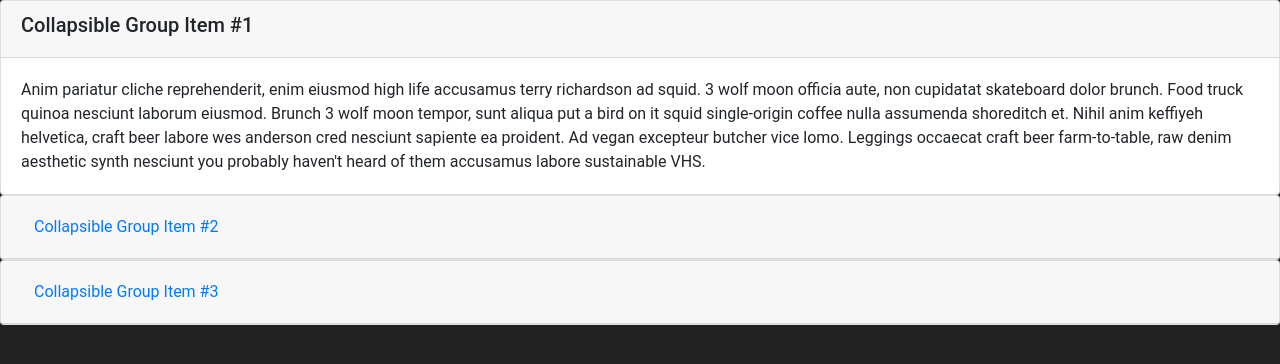
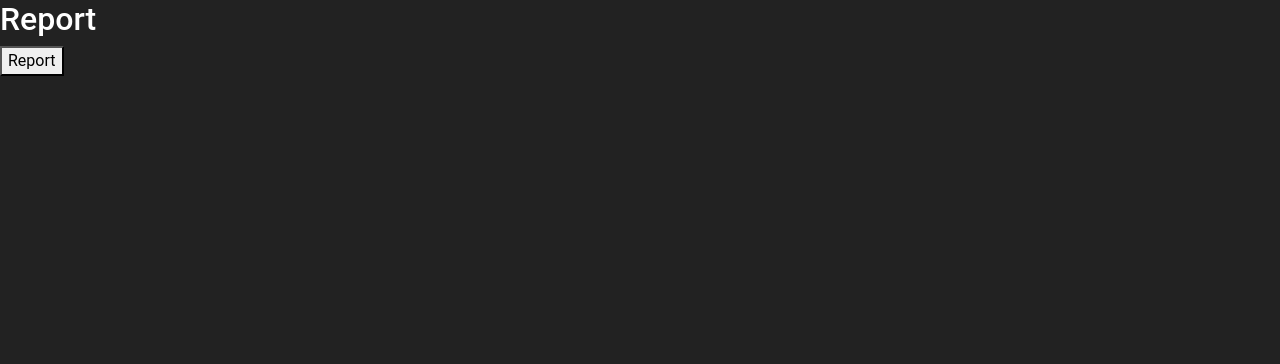
Before and after one commit to tomasz-konecki/react-webpack-scss, a React app: page / in a window 1280 px wide. Shown: the top 364 px of the page. Built offline with nearby package versions, Linux system fonts and the light colour scheme.

Commit message:
initial commit

```diff
--- a/package.json
+++ b/package.json
@@ -43,6 +43,7 @@
 		"webpack-dev-server": "^2.8.2"
 	},
 	"dependencies": {
+		"axios": "^0.18.0",
 		"babel-core": "^6.26.0",
 		"bootstrap": "4.0.0",
 		"jquery": "^3.3.1",
--- a/src/App.js
+++ b/src/App.js
@@ -1,10 +1,10 @@
 import React from "react";
 import "./scss/App.scss";
-import BootTest from "./components/BootTest";
+import Test from "./components/Test";
 
 const App = () => (
 	<div>
-		<BootTest />
+		<Test />
 	</div>
 );
 
--- a/src/components/BootTest.js
+++ /dev/null
@@ -1,83 +0,0 @@
-import React from "react";
-
-const BootTest = () => {
-	return (
-		<div id="accordion">
-			<div className="card">
-				<div
-					className="card-header"
-					id="headingOne"
-					data-toggle="collapse"
-					data-target="#collapseOne"
-					aria-expanded="true"
-					aria-controls="collapseOne"
-				>
-					<h5>Collapsible Group Item #1</h5>
-				</div>
-
-				<div id="collapseOne" className="collapse show" aria-labelledby="headingOne" data-parent="#accordion">
-					<div className="card-body">
-						Anim pariatur cliche reprehenderit, enim eiusmod high life accusamus terry richardson ad squid. 3 wolf moon
-						officia aute, non cupidatat skateboard dolor brunch. Food truck quinoa nesciunt laborum eiusmod. Brunch 3
-						wolf moon tempor, sunt aliqua put a bird on it squid single-origin coffee nulla assumenda shoreditch et.
-						Nihil anim keffiyeh helvetica, craft beer labore wes anderson cred nesciunt sapiente ea proident. Ad vegan
-						excepteur butcher vice lomo. Leggings occaecat craft beer farm-to-table, raw denim aesthetic synth nesciunt
-						you probably haven't heard of them accusamus labore sustainable VHS.
-					</div>
-				</div>
-			</div>
-			<div className="card">
-				<div className="card-header" id="headingTwo">
-					<h5 className="mb-0">
-						<button
-							className="btn btn-link collapsed"
-							data-toggle="collapse"
-							data-target="#collapseTwo"
-							aria-expanded="false"
-							aria-controls="collapseTwo"
-						>
-							Collapsible Group Item #2
-						</button>
-					</h5>
-				</div>
-				<div id="collapseTwo" className="collapse" aria-labelledby="headingTwo" data-parent="#accordion">
-					<div className="card-body">
-						Anim pariatur cliche reprehenderit, enim eiusmod high life accusamus terry richardson ad squid. 3 wolf moon
-						officia aute, non cupidatat skateboard dolor brunch. Food truck quinoa nesciunt laborum eiusmod. Brunch 3
-						wolf moon tempor, sunt aliqua put a bird on it squid single-origin coffee nulla assumenda shoreditch et.
-						Nihil anim keffiyeh helvetica, craft beer labore wes anderson cred nesciunt sapiente ea proident. Ad vegan
-						excepteur butcher vice lomo. Leggings occaecat craft beer farm-to-table, raw denim aesthetic synth nesciunt
-						you probably haven't heard of them accusamus labore sustainable VHS.
-					</div>
-				</div>
-			</div>
-			<div className="card">
-				<div className="card-header" id="headingThree">
-					<h5 className="mb-0">
-						<button
-							className="btn btn-link collapsed"
-							data-toggle="collapse"
-							data-target="#collapseThree"
-							aria-expanded="false"
-							aria-controls="collapseThree"
-						>
-							Collapsible Group Item #3
-						</button>
-					</h5>
-				</div>
-				<div id="collapseThree" className="collapse" aria-labelledby="headingThree" data-parent="#accordion">
-					<div className="card-body">
-						Anim pariatur cliche reprehenderit, enim eiusmod high life accusamus terry richardson ad squid. 3 wolf moon
-						officia aute, non cupidatat skateboard dolor brunch. Food truck quinoa nesciunt laborum eiusmod. Brunch 3
-						wolf moon tempor, sunt aliqua put a bird on it squid single-origin coffee nulla assumenda shoreditch et.
-						Nihil anim keffiyeh helvetica, craft beer labore wes anderson cred nesciunt sapiente ea proident. Ad vegan
-						excepteur butcher vice lomo. Leggings occaecat craft beer farm-to-table, raw denim aesthetic synth nesciunt
-						you probably haven't heard of them accusamus labore sustainable VHS.
-					</div>
-				</div>
-			</div>
-		</div>
-	);
-};
-
-export default BootTest;
--- /dev/null
+++ b/src/components/Test.js
@@ -0,0 +1,30 @@
+import React from "react";
+import axios from "axios";
+
+class Test extends React.Component {
+
+getReport() {
+ const API = "http://localhost:55525/Reports/Developers";
+ const settings = {
+  "teamsSheets": {
+    "Zespół.Net 1":1,
+    "FrontEnd Olsztyn":1
+  }
+}
+ axios.post(`${API}`, settings).then((response) => {
+   console.log(response)
+ })
+
+}
+
+
+render() {
+	return (
+    <div>
+		<h2>Report</h2>
+    <button onClick={this.getReport}>Report</button>
+    </div>
+	)
+};
+}
+export default Test;
--- a/src/scss/App.scss
+++ b/src/scss/App.scss
@@ -3,7 +3,8 @@
 
 body {
 	background: #222;
-	font-family: "Roboto", sans-serif;
+  font-family: "Roboto", sans-serif;
+  color: white;
 }
 
 .card-header {
```
Also changed, not shown: 1 other file (tests, documents, lock files or other folders).
